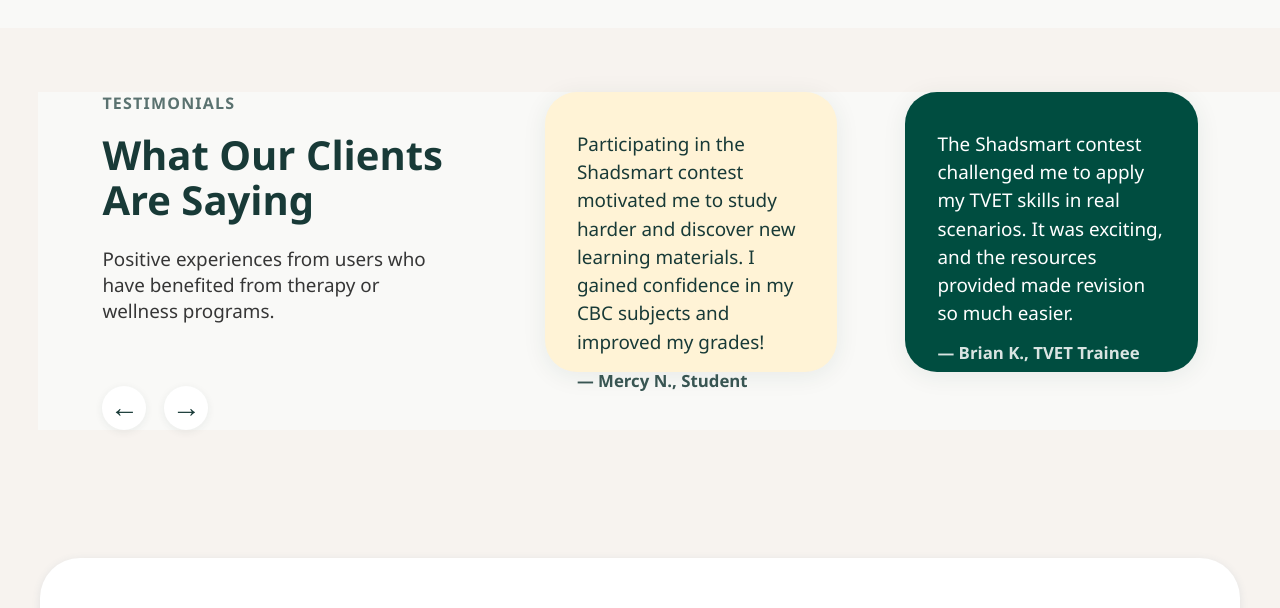
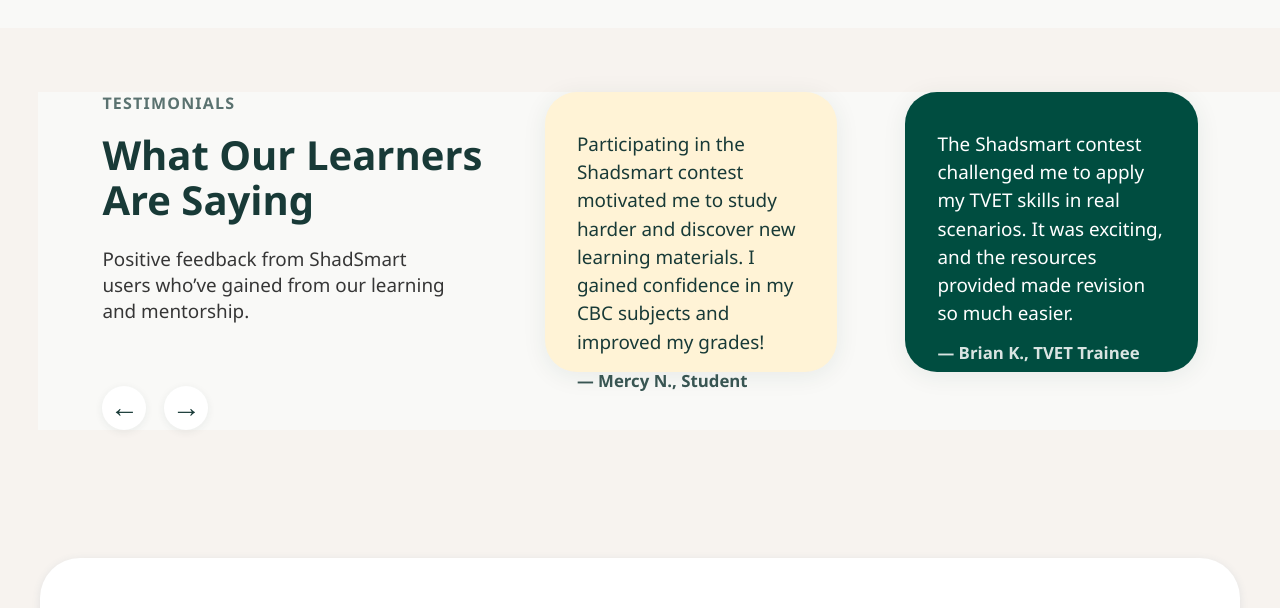
Before and after one commit to 0707315280-Shadrack/PROJECT, a plain HTML site: page index.html in a window 1280 px wide. Shown: the part 1760-2368 px from the top of the page. Drawn offline with Linux system fonts and the light colour scheme.

Commit message:
Update index.html

```diff
--- a/index.html
+++ b/index.html
@@ -134,9 +134,9 @@
 <section class="shadsmart-testimonials-section" aria-label="Testimonials section">
   <div class="testimonials-left">
     <span class="testimonials-label">TESTIMONIALS</span>
-    <h2>What Our Clients<br>Are Saying</h2>
+    <h2>What Our Learners<br>Are Saying</h2>
     <p>
-      Positive experiences from users who have benefited from therapy or wellness programs.
+      Positive feedback from ShadSmart users who’ve gained from our learning and mentorship.
     </p>
     <div class="testimonials-arrows" role="group" aria-label="Testimonial navigation">
       <button class="arrow-btn" id="arrow-left" aria-label="Previous testimonial">
```
